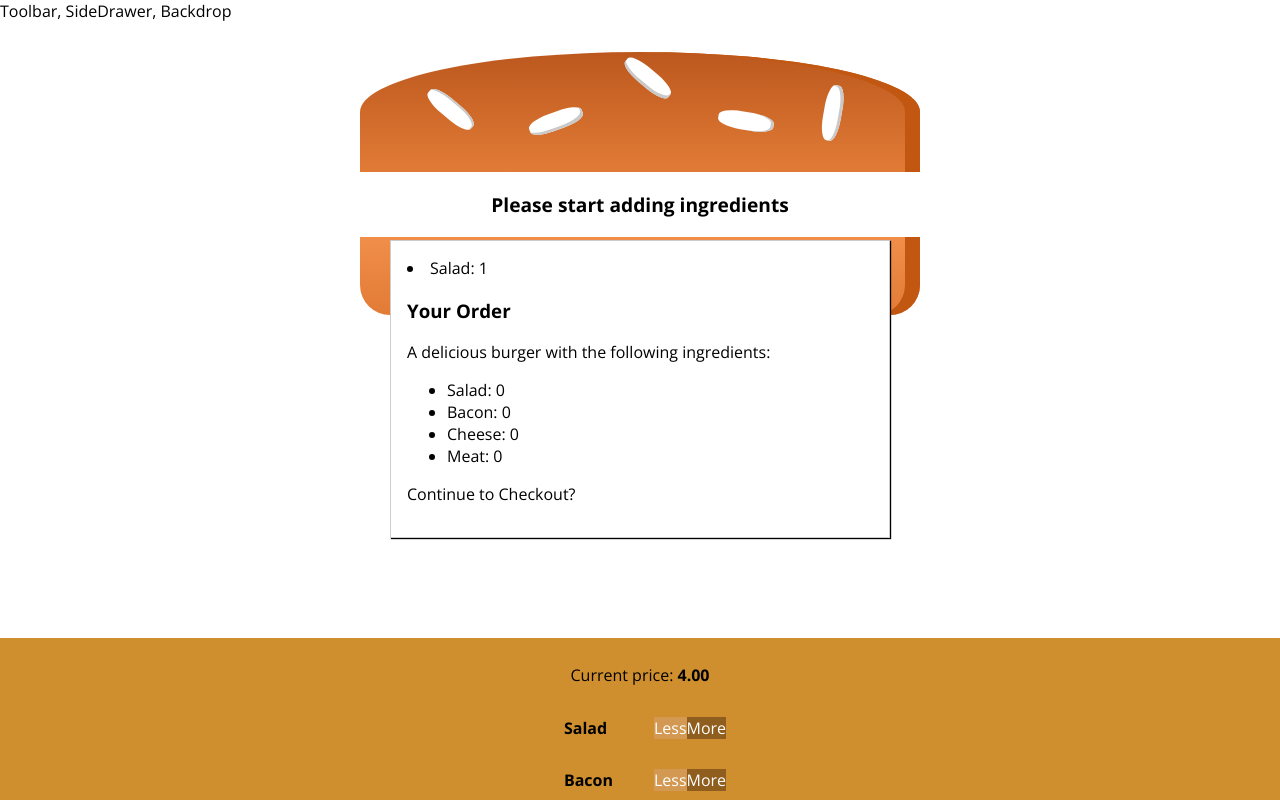
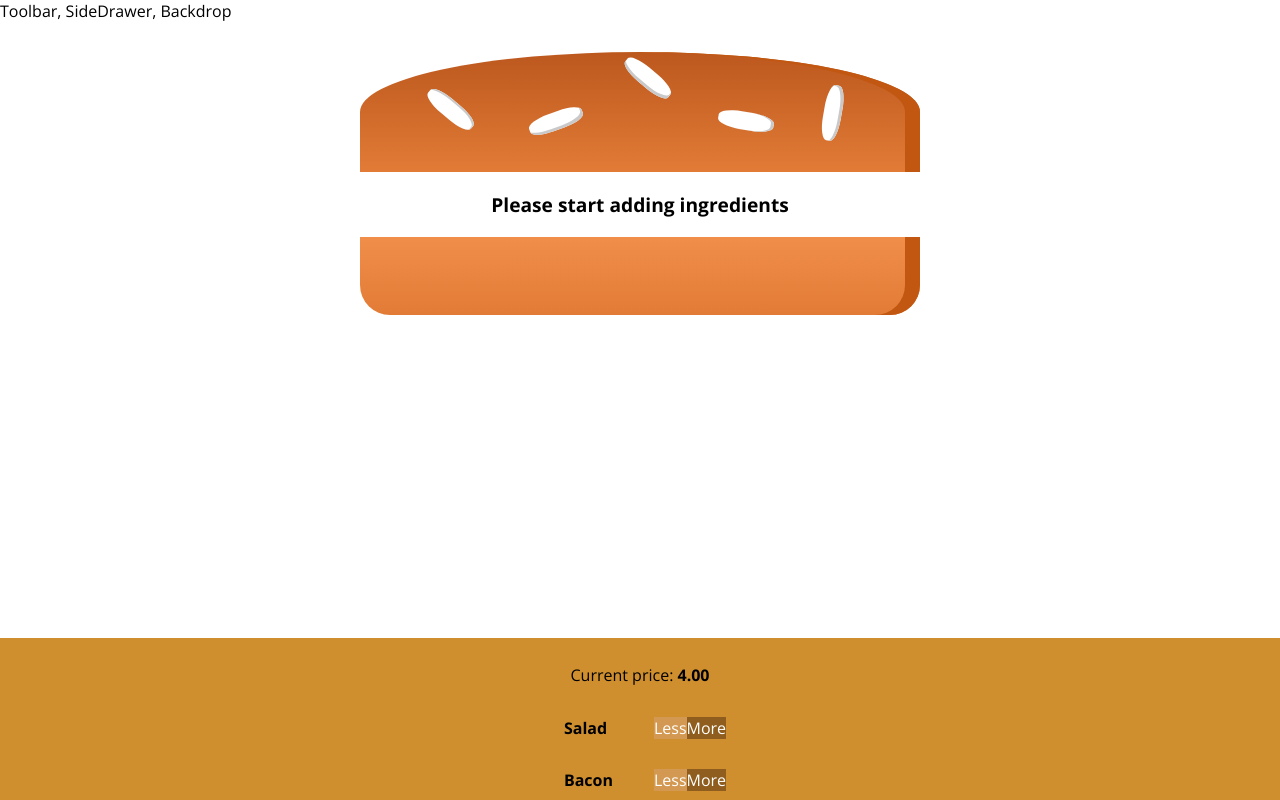
Before and after one commit to vlarok/burger-builder, a React app: page / in a window 1280 px wide. Shown: the top 800 px of the page. Built offline with nearby package versions, Linux system fonts and the light colour scheme.

Commit message:
turnary order summary

```diff
--- a/src/components/Burger/BuildControls/BuildControls.js
+++ b/src/components/Burger/BuildControls/BuildControls.js
@@ -24,6 +24,7 @@
         <button
             className={classes.OrderButton}
             disabled={!props.purchasable}
+            onClick={props.ordered}
         >ORDER NOW</button>
     </div>
 );
--- a/src/components/UI/Modal/Modal.js
+++ b/src/components/UI/Modal/Modal.js
@@ -1,7 +1,12 @@
 import React from 'react';
 import classes from './Modal.css';
 const modal = (props) => (
-    <div className = {classes.Modal}>
+    <div className = {classes.Modal}
+    style={{
+        transform: props.show ? 'translateY(0)' :  'translateY(-100vh)',
+        opacity: props.show ? '1' : '0'
+    }}
+    >
         {props.children}
     </div>
 );
--- a/src/containers/BurgerBuilder/BurgerBuilder.js
+++ b/src/containers/BurgerBuilder/BurgerBuilder.js
@@ -23,7 +23,8 @@
             meat: 0
         },
         totalPrice: 4,
-        purchasable: false
+        purchasable: false,
+        purchasing: false,
     }
 
     updatePurcheaseState (ingredients) {
@@ -65,6 +66,14 @@
         this.updatePurcheaseState(updatedIngredients);
     }
 
+    // purchaseHandler () {
+    //     //trigered throw an ivent, then will not refered to the class
+    //     //this.setState({purchasing: true});
+    // }
+     purchaseHandler = () => {
+         this.setState({purchasing: true});
+    }
+
     render() {
         const disabledInfo = {
             ...this.state.ingredients
@@ -75,7 +84,7 @@
 
         return (
             <Aux>
-                <Modal>
+                <Modal show={this.state.purchasing}>
                     <OrderSummary ingredients={this.state.ingredients}/>
                 </Modal>
                 <Burger ingredients = {this.state.ingredients} />
@@ -84,6 +93,7 @@
                     ingredientRemoved = {this.removeIgredientHandler}
                     disabled = {disabledInfo}
                     purchasable = {this.state.purchasable}
+                    ordered = {this.purchaseHandler}
                     price = {this.state.totalPrice}
                 />
             </Aux>
```
